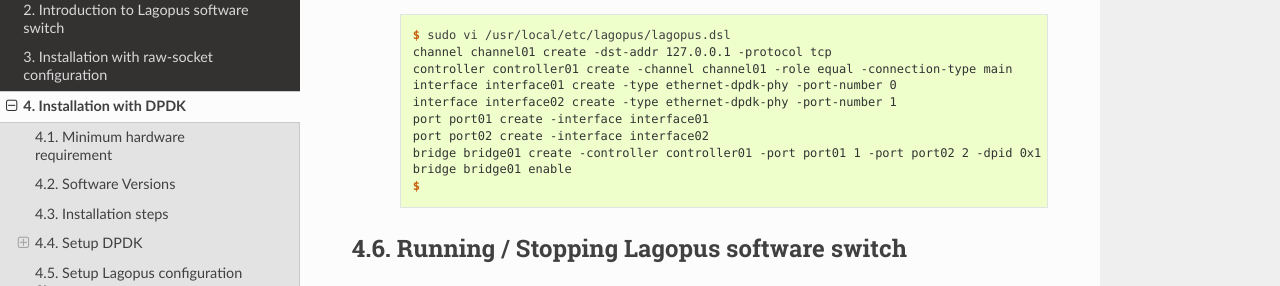
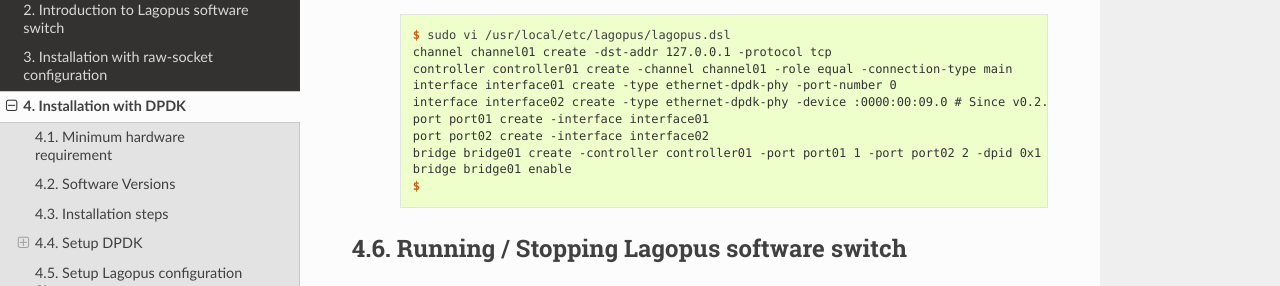
Before and after one commit to lagopus/lagopus-book, a Sphinx documentation site: the page built from en/source/installation-dpdk.rst, in a window 1280 px wide and 900 px high, scrolled down 6265 px. Shown: the part 165-451 px from the top of the window. Built offline with Sphinx 7.4.7 and the Read the Docs theme 2.0.0, drawn with Linux system fonts in a browser that asks for light colours.

Commit message:
Added the way to specify ports by PCI ID

```diff
--- a/en/source/installation-dpdk.rst
+++ b/en/source/installation-dpdk.rst
@@ -332,7 +332,7 @@
        channel channel01 create -dst-addr 127.0.0.1 -protocol tcp
        controller controller01 create -channel channel01 -role equal -connection-type main
        interface interface01 create -type ethernet-dpdk-phy -port-number 0
-       interface interface02 create -type ethernet-dpdk-phy -port-number 1
+       interface interface02 create -type ethernet-dpdk-phy -device :0000:00:09.0 # Since v0.2.10, interface can be specified by PCI ID.
        port port01 create -interface interface01
        port port02 create -interface interface02
        bridge bridge01 create -controller controller01 -port port01 1 -port port02 2 -dpid 0x1
```
